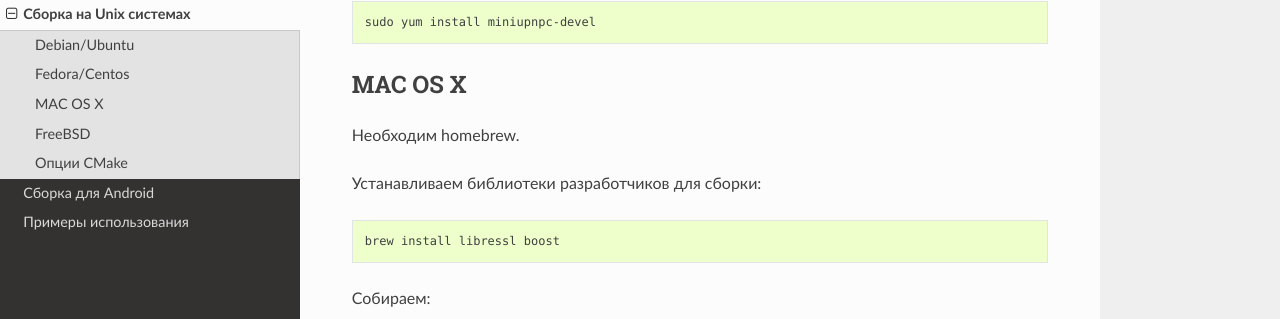
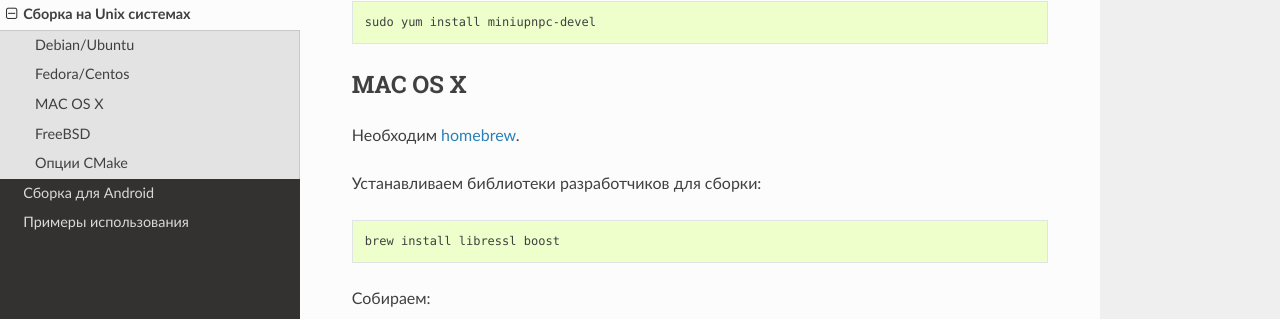
Before and after one commit to PurpleI2P/i2pd_docs_ru, a Sphinx documentation site: the page built from docs/build_notes_unix.md, in a window 1280 px wide and 900 px high, scrolled down 2054 px. Shown: the part 132-451 px from the top of the window. Built offline with Sphinx 7.4.7 and the Read the Docs theme 2.0.0, drawn with Linux system fonts in a browser that asks for light colours; pages that are not in the unit, such as notebooks, are missing from menus; part of the change alters nothing that is shown.

````diff
--- a/docs/build_notes_unix.md
+++ b/docs/build_notes_unix.md
@@ -95,7 +95,7 @@ sudo yum install miniupnpc-devel
 MAC OS X
 --------
 
-Необходим homebrew.
+Необходим [homebrew](https://brew.sh).
 
 Устанавливаем библиотеки разработчиков для сборки:
 ```bash
````
